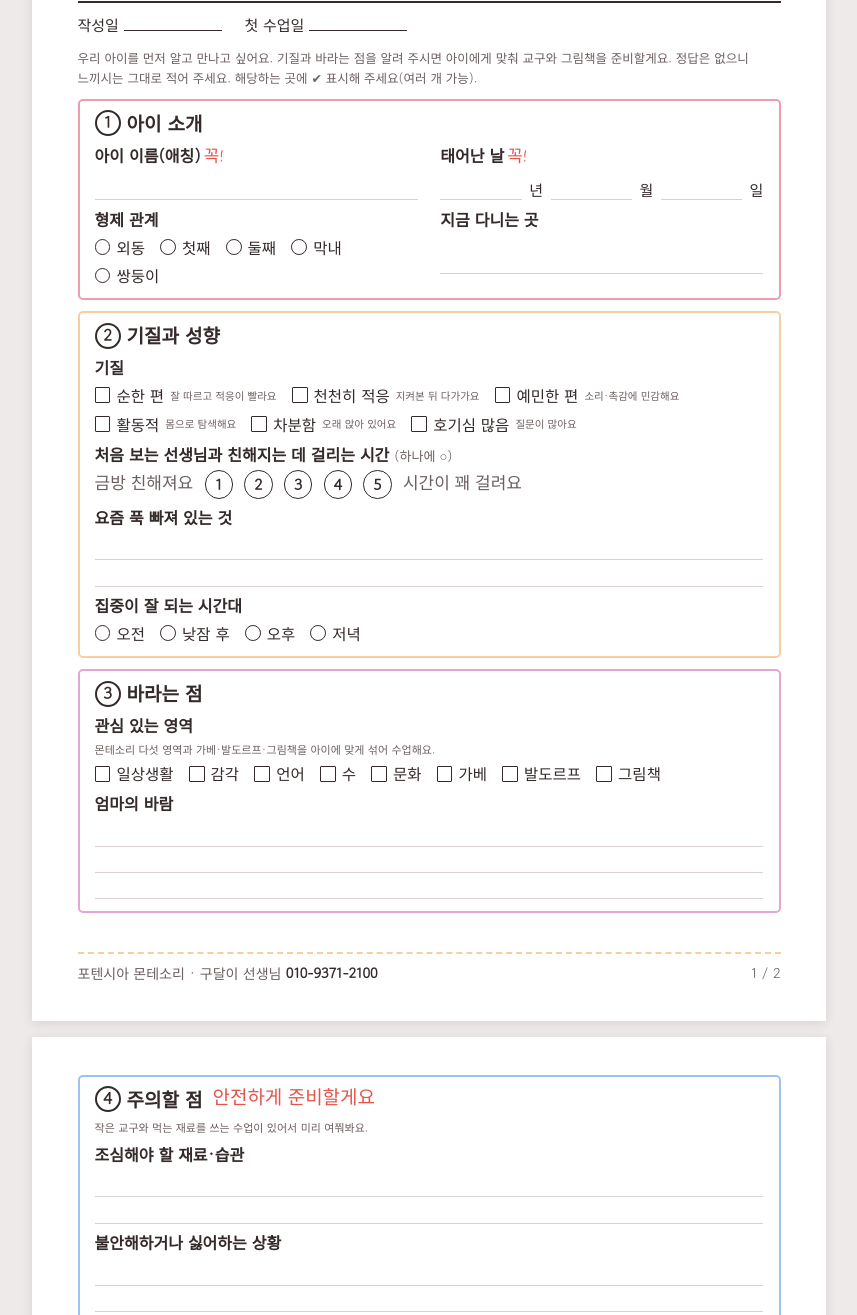
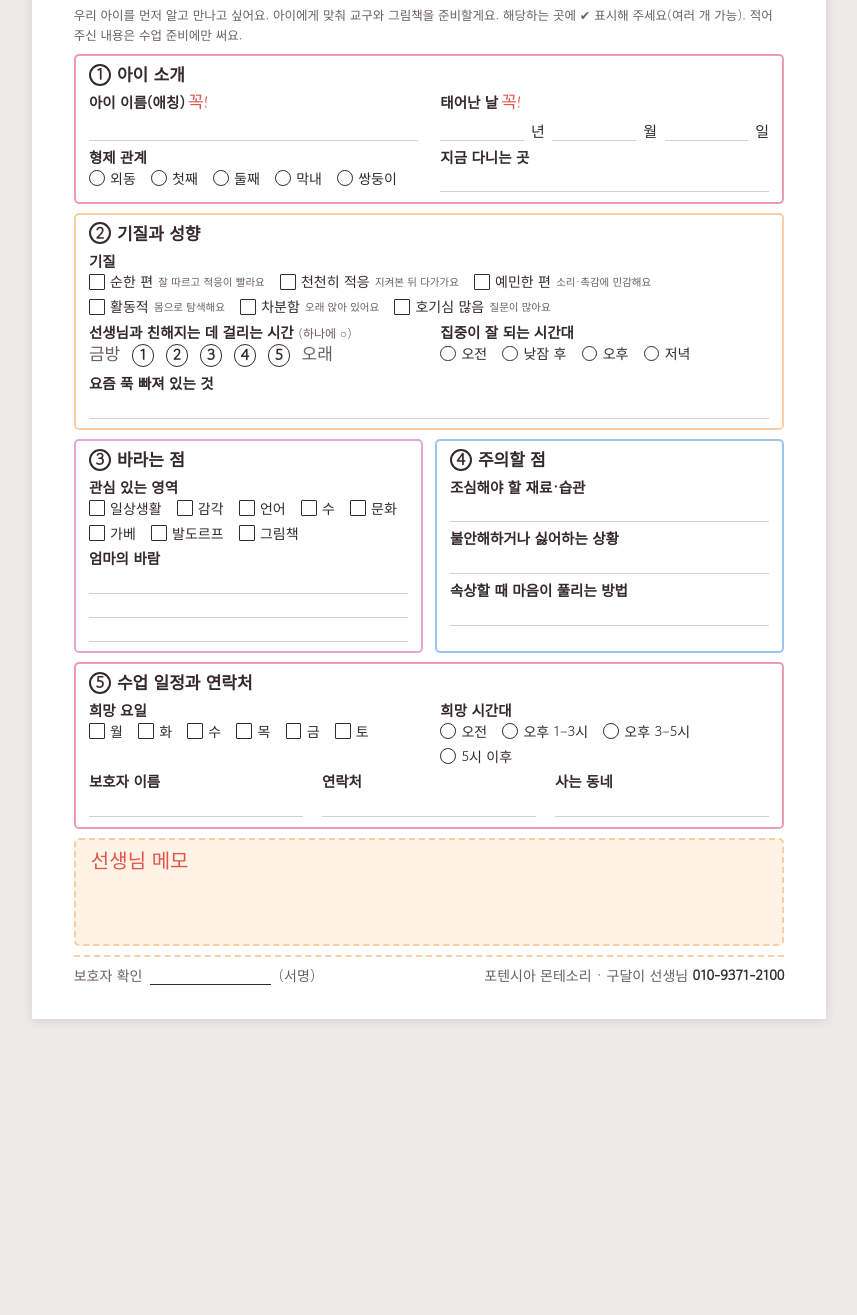
Before and after one commit to dalyigu-lab/Dalyi, a plain HTML site: page montessori/print.html in a window 1280 px wide. Shown: the part 181-1496 px from the top of the page, without its empty margins (211-1068 px from the left). After the commit the page ends 1216 px from the top, so only its background shows below. Drawn offline with Linux system fonts and the light colour scheme; a web font is replaced by a local one.

Commit message:
사전 상담지 인쇄용을 A4 한 장으로
Co-Authored-By: Claude Opus 5.5 <noreply@anthropic.com>
Claude-Session: https://claude.ai/code/session_016rkqpYQmkA4tmPZvV3U5B1

```diff
--- a/montessori/print.html
+++ b/montessori/print.html
@@ -18,14 +18,14 @@
 }
 *{box-sizing:border-box}
 html,body{margin:0;background:#EFEAEA;color:var(--ink)}
-body{font-family:var(--f-hand);font-size:15px;line-height:1.45;word-break:keep-all;-webkit-print-color-adjust:exact;print-color-adjust:exact}
+body{font-family:var(--f-hand);font-size:14px;line-height:1.35;word-break:keep-all;-webkit-print-color-adjust:exact;print-color-adjust:exact}
 .bar{position:sticky;top:0;z-index:5;background:#fff;border-bottom:2.5px dashed var(--peach-b);padding:10px 16px;display:flex;flex-wrap:wrap;gap:10px;align-items:center;justify-content:center}
 .bar p{margin:0;font-size:17px;color:var(--ink-2)}
 .btn{border:2.5px solid var(--ink);background:#fff;border-radius:999px;padding:5px 20px;font:inherit;font-size:19px;font-weight:700;cursor:pointer;color:var(--ink);text-decoration:none}
 .btn.pri{background:var(--coral);border-color:var(--coral);color:#fff}
 .btn:focus-visible{outline:3px solid #4568CF;outline-offset:3px}
 
-.page{width:210mm;min-height:297mm;margin:16px auto;background:#fff;padding:10mm 12mm;display:flex;flex-direction:column;gap:3mm;box-shadow:0 2px 10px rgba(52,42,42,.12)}
+.page{width:210mm;min-height:297mm;margin:16px auto;background:#fff;padding:9mm 11mm;display:flex;flex-direction:column;gap:2.4mm;box-shadow:0 2px 10px rgba(52,42,42,.12)}
 .head{display:flex;align-items:flex-end;justify-content:space-between;gap:10px;border-bottom:2.5px solid var(--ink);padding-bottom:3mm}
 .kicker{margin:0;font-size:14px;color:var(--ink-2)}
 h1{margin:1mm 0 0;font-size:28px;line-height:1.05}
@@ -36,26 +36,28 @@ h1 .red{color:var(--coral);background:linear-gradient(to bottom,transparent 55%,
 .meta span{display:inline-block;min-width:26mm;border-bottom:1.5px solid var(--ink)}
 .intro{margin:0;font-family:var(--f-text);font-size:12.5px;line-height:1.6;color:var(--ink-2)}
 
-.box{border:2.2px solid var(--c,var(--peach-b));border-radius:5px;padding:2.5mm 4mm 3mm;display:flex;flex-direction:column;gap:2mm;break-inside:avoid}
+.box{border:2.2px solid var(--c,var(--peach-b));border-radius:5px;padding:2mm 3.5mm 2.5mm;display:flex;flex-direction:column;gap:1.6mm;break-inside:avoid}
 .b1{--c:var(--pink-b)} .b2{--c:var(--peach-b)} .b3{--c:var(--lav-b)} .b4{--c:var(--sky-b)} .b5{--c:var(--pink-b)}
-.box h2{margin:0;font-size:19px;display:flex;align-items:center;gap:6px;line-height:1.1}
-.circ{display:inline-grid;place-items:center;width:26px;height:26px;border:2.2px solid var(--ink);border-radius:50%;font-size:16px;flex:none}
+.box h2{margin:0;font-size:17px;display:flex;align-items:center;gap:6px;line-height:1.1}
+.circ{display:inline-grid;place-items:center;width:22px;height:22px;border:2px solid var(--ink);border-radius:50%;font-size:16px;flex:none}
 .box h2 small{font-family:var(--f-pen);font-weight:400;font-size:19px;color:var(--coral);margin-left:4px}
-.row{display:grid;grid-template-columns:1fr 1fr;gap:3mm 6mm}
-.q{display:grid;gap:1.2mm;min-width:0}
-.q > b{font-size:16px}
+.row{display:grid;grid-template-columns:1fr 1fr;gap:3mm 6mm;align-items:start}
+.row3{display:grid;grid-template-columns:1fr 1fr 1fr;gap:3mm 5mm}
+.cols{display:grid;grid-template-columns:1fr 1fr;gap:3mm}
+.q{display:grid;gap:.6mm;min-width:0}
+.q > b{font-size:14.5px}
 .q > b em{font-style:normal;font-family:var(--f-pen);font-weight:400;color:var(--coral);font-size:17px;margin-left:3px}
-.line{height:7mm;border-bottom:1.4px solid var(--rule)}
+.line{height:6.3mm;border-bottom:1.4px solid var(--rule)}
 .inline{display:flex;align-items:flex-end;gap:2mm;font-size:15px}
 .inline .line{flex:1}
 .lines{display:grid}
 .chips{display:flex;flex-wrap:wrap;gap:1.6mm 4mm}
-.chip{display:inline-flex;align-items:center;gap:1.6mm;font-size:15.5px;white-space:nowrap}
+.chip{display:inline-flex;align-items:center;gap:1.4mm;font-size:14px;white-space:nowrap}
 .chip small{font-family:var(--f-text);font-size:10.5px;color:var(--ink-2)}
 .sq{width:4.2mm;height:4.2mm;border:1.8px solid var(--ink);border-radius:1px;flex:none}
 .ro{border-radius:50%}
 .scale{display:flex;align-items:center;gap:3mm;font-size:14px;flex-wrap:wrap}
-.scale .n{display:inline-grid;place-items:center;width:7.5mm;height:7.5mm;border:1.8px solid var(--ink);border-radius:50%;font-size:15px;font-weight:700}
+.scale .n{display:inline-grid;place-items:center;width:6mm;height:6mm;border:1.8px solid var(--ink);border-radius:50%;font-size:15px;font-weight:700}
 .scale .end{font-family:var(--f-pen);font-size:17px;color:var(--ink-2)}
 .hint{margin:0;font-family:var(--f-text);font-size:11px;color:var(--ink-2)}
 
@@ -64,7 +66,7 @@ h1 .red{color:var(--coral);background:linear-gradient(to bottom,transparent 55%,
 .sign{display:flex;align-items:flex-end;gap:2mm}
 .sign span{display:inline-block;width:32mm;border-bottom:1.5px solid var(--ink)}
 .consent{font-family:var(--f-text);font-size:11px;line-height:1.55;color:var(--ink-2);margin:0}
-.memo{flex:1;min-height:18mm;border:2px dashed var(--peach-b);background:var(--peach);border-radius:5px;padding:2.5mm 4mm}
+.memo{flex:1;min-height:12mm;border:2px dashed var(--peach-b);background:var(--peach);border-radius:5px;padding:2.5mm 4mm}
 .memo b{font-family:var(--f-pen);font-weight:400;font-size:20px;color:var(--coral)}
 
 @page{size:A4;margin:0}
@@ -76,28 +78,27 @@ h1 .red{color:var(--coral);background:linear-gradient(to bottom,transparent 55%,
 }
 @media screen and (max-width:820px){
   .page{width:auto;min-height:0;margin:12px 16px;padding:18px 16px}
-  .row{grid-template-columns:1fr}
+  .row,.row3,.cols{grid-template-columns:1fr}
 }
 </style>
 </head>
 <body>
 <div class="bar">
-  <p>A4 2장 · 손으로 써서 받는 상담지예요</p>
+  <p>A4 한 장 · 손으로 써서 받는 상담지예요</p>
   <button type="button" class="btn pri" id="printBtn">🖨 인쇄하기</button>
   <a class="btn" href="./">온라인으로 작성하기</a>
 </div>
 
-<!-- PAGE 1 -->
 <section class="page">
   <header class="head">
     <div>
       <p class="kicker">방문 몬테소리 · 구달이 선생님</p>
       <h1>포텐시아 몬테소리 <span class="red">사전 상담지</span></h1>
     </div>
+    <div class="meta"><div>작성일 <span></span></div></div>
     <div class="tower" aria-hidden="true"><i style="width:10px"></i><i style="width:17px"></i><i style="width:24px"></i><i style="width:31px"></i><i style="width:38px"></i><i style="width:45px"></i></div>
   </header>
-  <div class="meta"><div>작성일 <span></span></div><div>첫 수업일 <span></span></div></div>
-  <p class="intro">우리 아이를 먼저 알고 만나고 싶어요. 기질과 바라는 점을 알려 주시면 아이에게 맞춰 교구와 그림책을 준비할게요. 정답은 없으니 느끼시는 그대로 적어 주세요. 해당하는 곳에 ✔ 표시해 주세요(여러 개 가능).</p>
+  <p class="intro">우리 아이를 먼저 알고 만나고 싶어요. 아이에게 맞춰 교구와 그림책을 준비할게요. 해당하는 곳에 ✔ 표시해 주세요(여러 개 가능). 적어 주신 내용은 수업 준비에만 써요.</p>
 
   <div class="box b1">
     <h2><span class="circ">1</span>아이 소개</h2>
@@ -125,63 +126,55 @@ h1 .red{color:var(--coral);background:linear-gradient(to bottom,transparent 55%,
         <span class="chip"><i class="sq"></i>호기심 많음 <small>질문이 많아요</small></span>
       </div>
     </div>
-    <div class="q"><b>처음 보는 선생님과 친해지는 데 걸리는 시간 <small style="font-weight:400;font-size:13px;color:var(--ink-2)">(하나에 ○)</small></b>
-      <div class="scale"><span class="end">금방 친해져요</span><span class="n">1</span><span class="n">2</span><span class="n">3</span><span class="n">4</span><span class="n">5</span><span class="end">시간이 꽤 걸려요</span></div>
+    <div class="row">
+      <div class="q"><b>선생님과 친해지는 데 걸리는 시간 <small style="font-weight:400;font-size:12px;color:var(--ink-2)">(하나에 ○)</small></b>
+        <div class="scale"><span class="end">금방</span><span class="n">1</span><span class="n">2</span><span class="n">3</span><span class="n">4</span><span class="n">5</span><span class="end">오래</span></div>
       </div>
-    <div class="q"><b>요즘 푹 빠져 있는 것</b><div class="lines"><div class="line"></div><div class="line"></div></div></div>
       <div class="q"><b>집중이 잘 되는 시간대</b>
         <div class="chips"><span class="chip"><i class="sq ro"></i>오전</span><span class="chip"><i class="sq ro"></i>낮잠 후</span><span class="chip"><i class="sq ro"></i>오후</span><span class="chip"><i class="sq ro"></i>저녁</span></div>
       </div>
     </div>
+    <div class="q"><b>요즘 푹 빠져 있는 것</b><div class="line"></div></div>
+  </div>
 
+  <div class="cols">
     <div class="box b3">
       <h2><span class="circ">3</span>바라는 점</h2>
       <div class="q"><b>관심 있는 영역</b>
-      <p class="hint">몬테소리 다섯 영역과 가베·발도르프·그림책을 아이에 맞게 섞어 수업해요.</p>
         <div class="chips"><span class="chip"><i class="sq"></i>일상생활</span><span class="chip"><i class="sq"></i>감각</span><span class="chip"><i class="sq"></i>언어</span><span class="chip"><i class="sq"></i>수</span><span class="chip"><i class="sq"></i>문화</span><span class="chip"><i class="sq"></i>가베</span><span class="chip"><i class="sq"></i>발도르프</span><span class="chip"><i class="sq"></i>그림책</span></div>
       </div>
       <div class="q"><b>엄마의 바람</b><div class="lines"><div class="line"></div><div class="line"></div><div class="line"></div></div></div>
     </div>
-
-  <footer class="foot"><span>포텐시아 몬테소리 · 구달이 선생님 <b>010-9371-2100</b></span><span>1 / 2</span></footer>
-</section>
-
-<!-- PAGE 2 -->
-<section class="page">
     <div class="box b4">
-    <h2><span class="circ">4</span>주의할 점<small>안전하게 준비할게요</small></h2>
-    <p class="hint">작은 교구와 먹는 재료를 쓰는 수업이 있어서 미리 여쭤봐요.</p>
-    <div class="q"><b>조심해야 할 재료·습관</b><div class="lines"><div class="line"></div><div class="line"></div></div></div>
-    <div class="q"><b>불안해하거나 싫어하는 상황</b><div class="lines"><div class="line"></div><div class="line"></div></div></div>
+      <h2><span class="circ">4</span>주의할 점</h2>
+      <div class="q"><b>조심해야 할 재료·습관</b><div class="line"></div></div>
+      <div class="q"><b>불안해하거나 싫어하는 상황</b><div class="line"></div></div>
       <div class="q"><b>속상할 때 마음이 풀리는 방법</b><div class="line"></div></div>
+    </div>
   </div>
 
   <div class="box b5">
     <h2><span class="circ">5</span>수업 일정과 연락처</h2>
-    <div class="q"><b>수업 희망 요일</b>
+    <div class="row">
+      <div class="q"><b>희망 요일</b>
         <div class="chips"><span class="chip"><i class="sq"></i>월</span><span class="chip"><i class="sq"></i>화</span><span class="chip"><i class="sq"></i>수</span><span class="chip"><i class="sq"></i>목</span><span class="chip"><i class="sq"></i>금</span><span class="chip"><i class="sq"></i>토</span></div>
       </div>
       <div class="q"><b>희망 시간대</b>
-      <div class="chips"><span class="chip"><i class="sq ro"></i>오전 10–12시</span><span class="chip"><i class="sq ro"></i>오후 1–3시</span><span class="chip"><i class="sq ro"></i>오후 3–5시</span><span class="chip"><i class="sq ro"></i>오후 5시 이후</span></div>
+        <div class="chips"><span class="chip"><i class="sq ro"></i>오전</span><span class="chip"><i class="sq ro"></i>오후 1–3시</span><span class="chip"><i class="sq ro"></i>오후 3–5시</span><span class="chip"><i class="sq ro"></i>5시 이후</span></div>
       </div>
-    <div class="row">
+    </div>
+    <div class="row3">
       <div class="q"><b>보호자 이름</b><div class="line"></div></div>
       <div class="q"><b>연락처</b><div class="line"></div></div>
-    </div>
       <div class="q"><b>사는 동네</b><div class="line"></div></div>
     </div>
-
-  <div class="box b2">
-    <h2><span class="circ">+</span>더 하고 싶은 말</h2>
-    <div class="lines"><div class="line"></div><div class="line"></div><div class="line"></div></div>
   </div>
 
   <div class="memo"><b>선생님 메모</b></div>
 
-  <p class="consent">적어 주신 내용은 수업 준비에만 쓰고, 다른 곳에 공유하지 않아요.</p>
   <footer class="foot">
-    <div class="sign">보호자 확인 <span></span> (서명)</div>
-    <span>포텐시아 몬테소리 · 구달이 선생님 <b>010-9371-2100</b> · 2 / 2</span>
+    <div class="sign" style="white-space:nowrap">보호자 확인 <span></span> (서명)</div>
+    <span style="white-space:nowrap">포텐시아 몬테소리 · 구달이 선생님 <b>010-9371-2100</b></span>
   </footer>
 </section>
 
```
Lines whose indentation alone changed are shown as unchanged.
